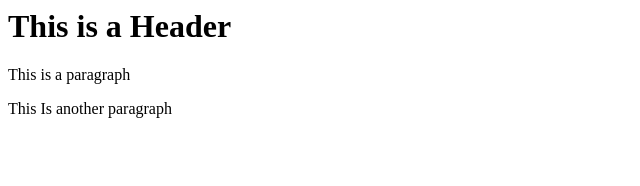
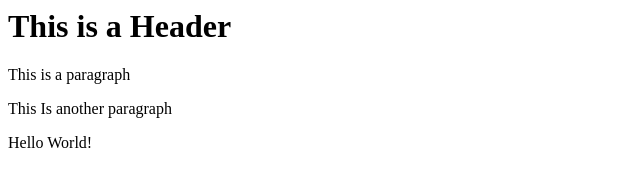
Before and after one commit to Merylynn/git-test, a website: page index.html in a window 1280 px wide. Shown: the full height of the page, 0-640 px from the left. Drawn offline with Linux system fonts and the light colour scheme.

Commit message:
using NPM

```diff
--- a/index.html
+++ b/index.html
@@ -4,5 +4,6 @@
         <h1>This is a Header</h1>
         <p>This is a paragraph</p>
         <p>This Is another paragraph</p>
+        <p>Hello World!</p>
     </body>
 </html>
```
Also changed, not shown: package.json (added, +24 -0 lines), 2 other files.
